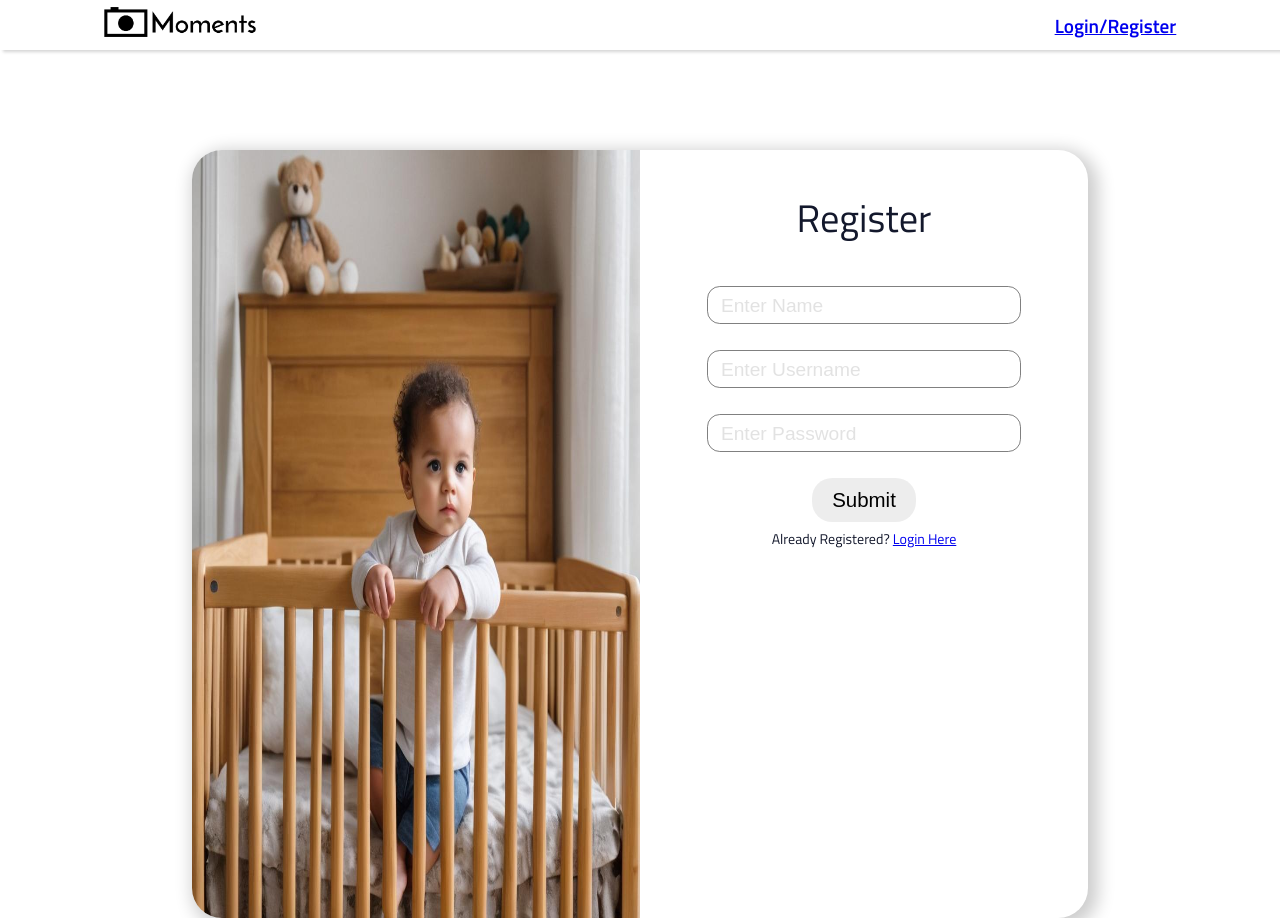
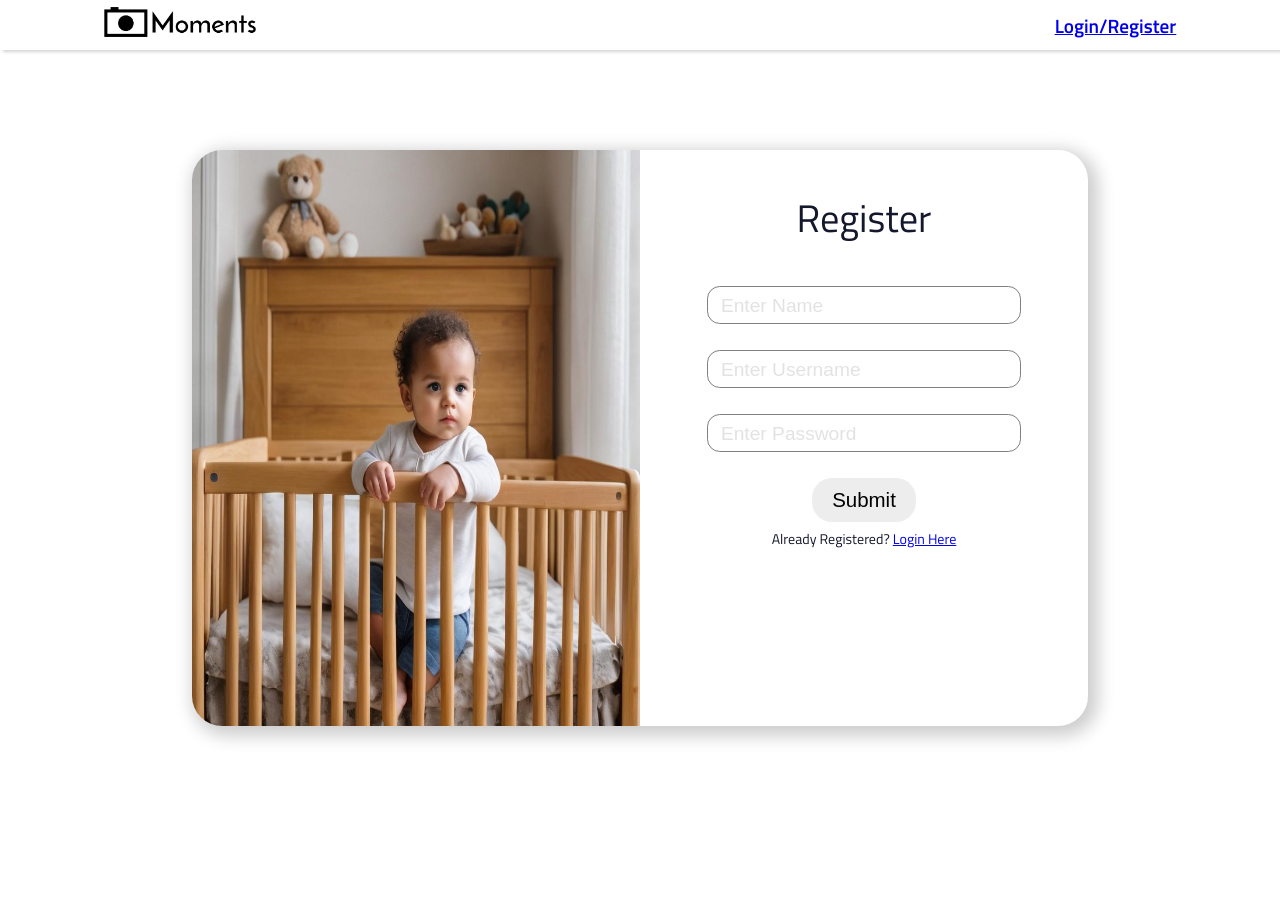
Before and after one commit to kbenoit2007/capstone-react, a React (Create React App) app: page /register in a window 1280 px wide. After the commit the page ends 800 px from the top, so only its background shows below. Built offline with nearby package versions, Linux system fonts and the light colour scheme; no server answers.

Commit message:
added Read Me File

```diff
--- a/src/components/LoginRegister/LoginRegister.scss
+++ b/src/components/LoginRegister/LoginRegister.scss
@@ -1,3 +1,7 @@
+@use "../../styles/partials/variables" as *;
+@use "../../styles/partials/mixins" as *;
+@use "../../styles/partials/global" as *;
+
 .input{
     &__main{
         display: flex;
@@ -7,13 +11,25 @@
         width:70%;
         border-radius: 30px;
         height: 60rem;
+        @include tablet{
+            height: 45rem;
+        }
+        @include desktop{
+            height: 45rem;
+        }
 
     }
     &__header{
         display: flex;
         margin-top: 3rem;
-        font-size: 3rem;
+        font-size: 4.5rem;
         margin-bottom: 3rem;
+        @include tablet{
+            font-size: 3rem;
+        }
+        @include desktop{
+            font-size: 3rem;
+        }
     }
     &__textContainer{
         display: flex;
```
Also changed, not shown: 1 other file (tests, documents, lock files or other folders).
